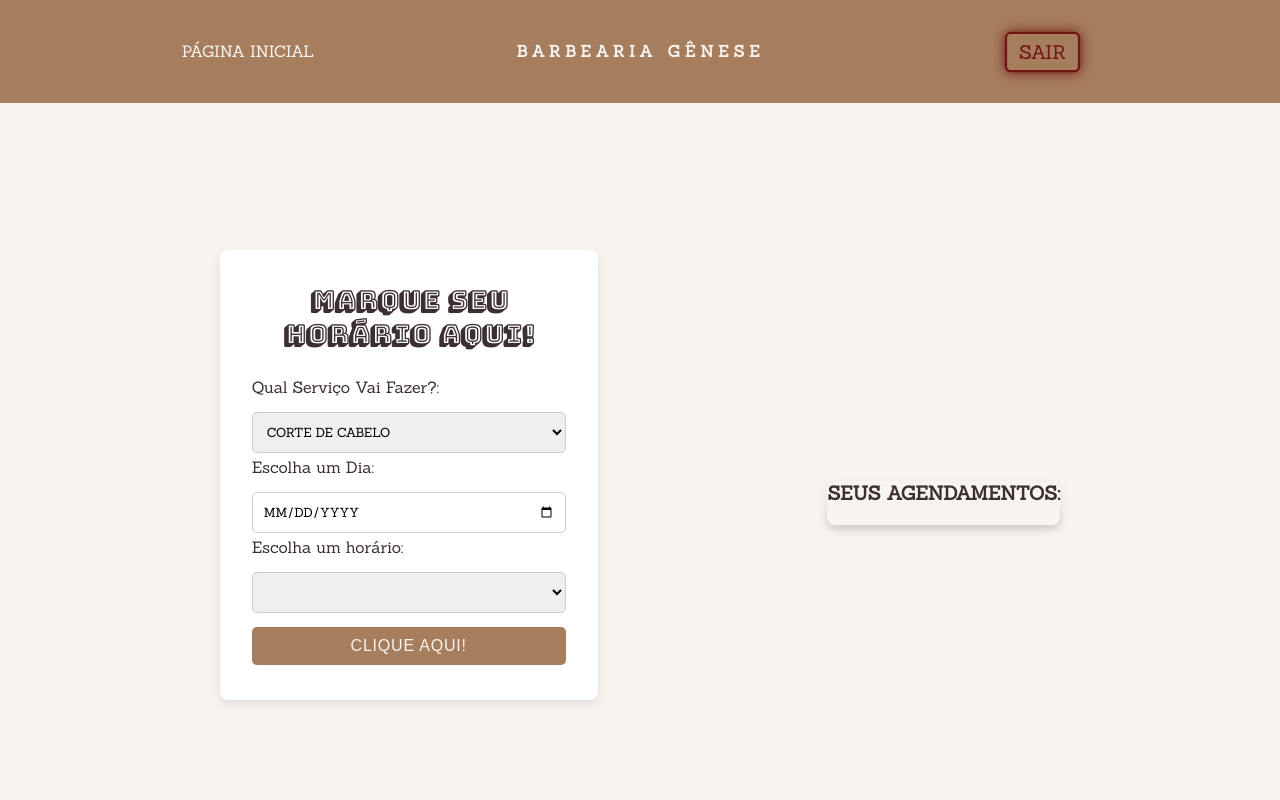
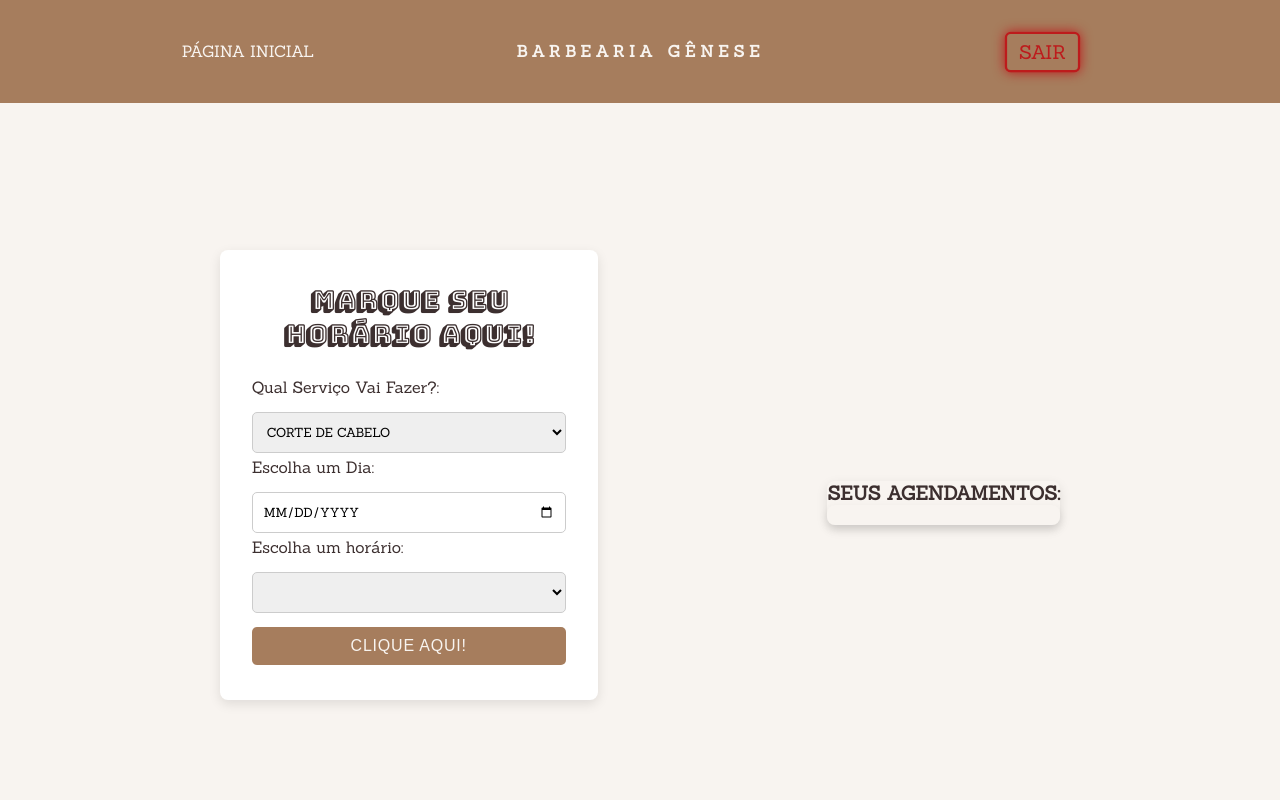
Before and after one commit to fredsonPOSantos/BarbeariaGenese, a plain HTML site: page dashboard.html in a window 1280 px wide. In both pictures the pointer is over the link "SAIR". Shown: the top 800 px of the page. Drawn offline with Linux system fonts and the light colour scheme.

Commit message:
Update dashboard.css

```diff
--- a/css/dashboard.css
+++ b/css/dashboard.css
@@ -132,10 +132,10 @@ button a#home:hover::after {
 
 /* Efeito de destaque no botão em VERMELHO "Sair" */
 .header #logoutButton:hover {
-    color: rgb(112, 22, 22); /* Altera a cor do texto */
-    border-color:rgb(112, 22, 22); /* Adiciona uma borda vermelha */
+    color: rgb(189, 27, 28); /* Altera a cor do texto */
+    border-color:rgb(189, 27, 28); /* Adiciona uma borda vermelha */
     transform: scale(1.1); /* Aumenta o tamanho do botão em 20% */
-    box-shadow: 0 0 10px rgb(112, 22, 22); /* Aplica uma leve sombra ao redor */
+    box-shadow: 0 0 10px rgb(189, 27, 28); /* Aplica uma leve sombra ao redor */
 }
 
 main{
```
